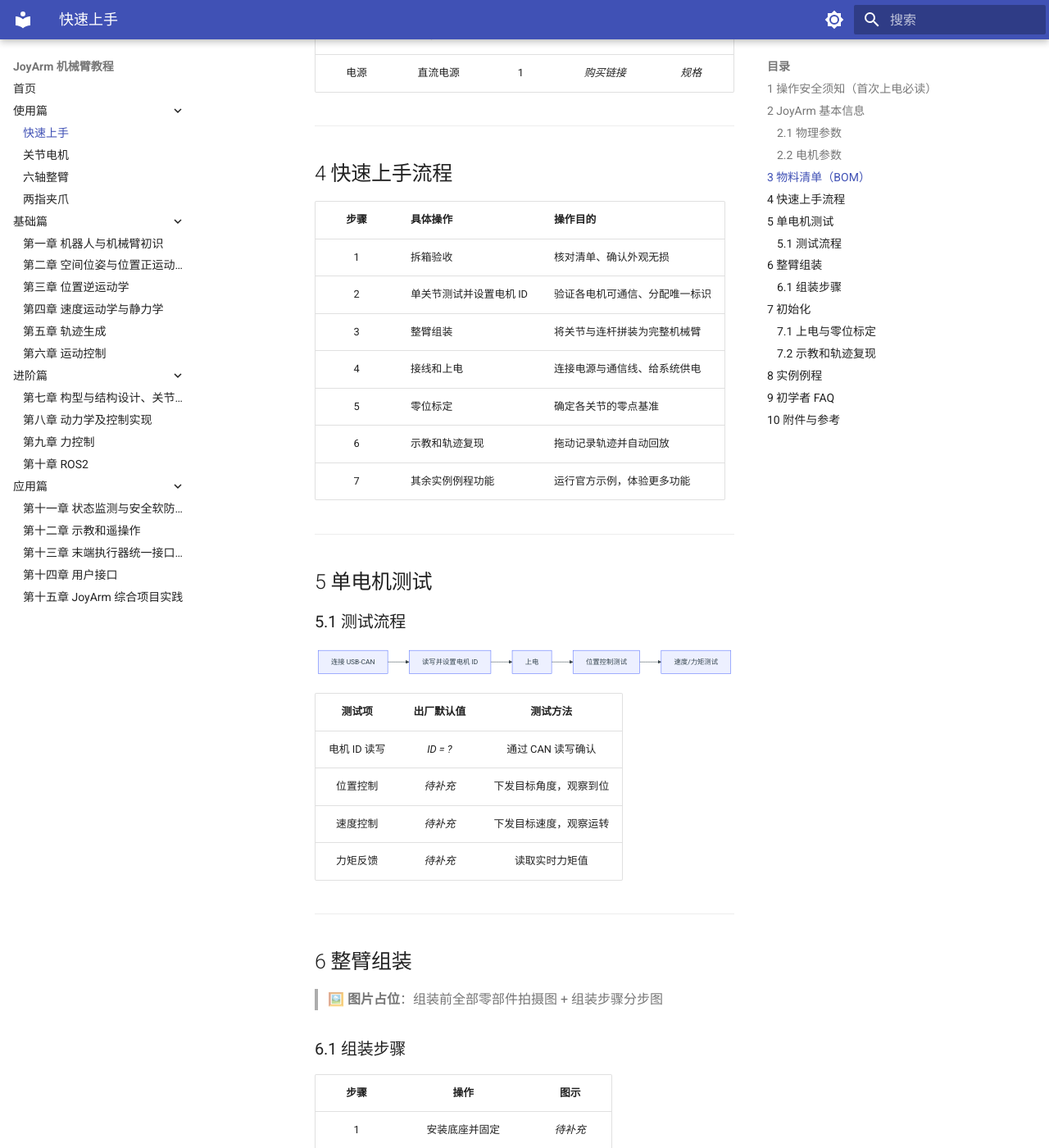
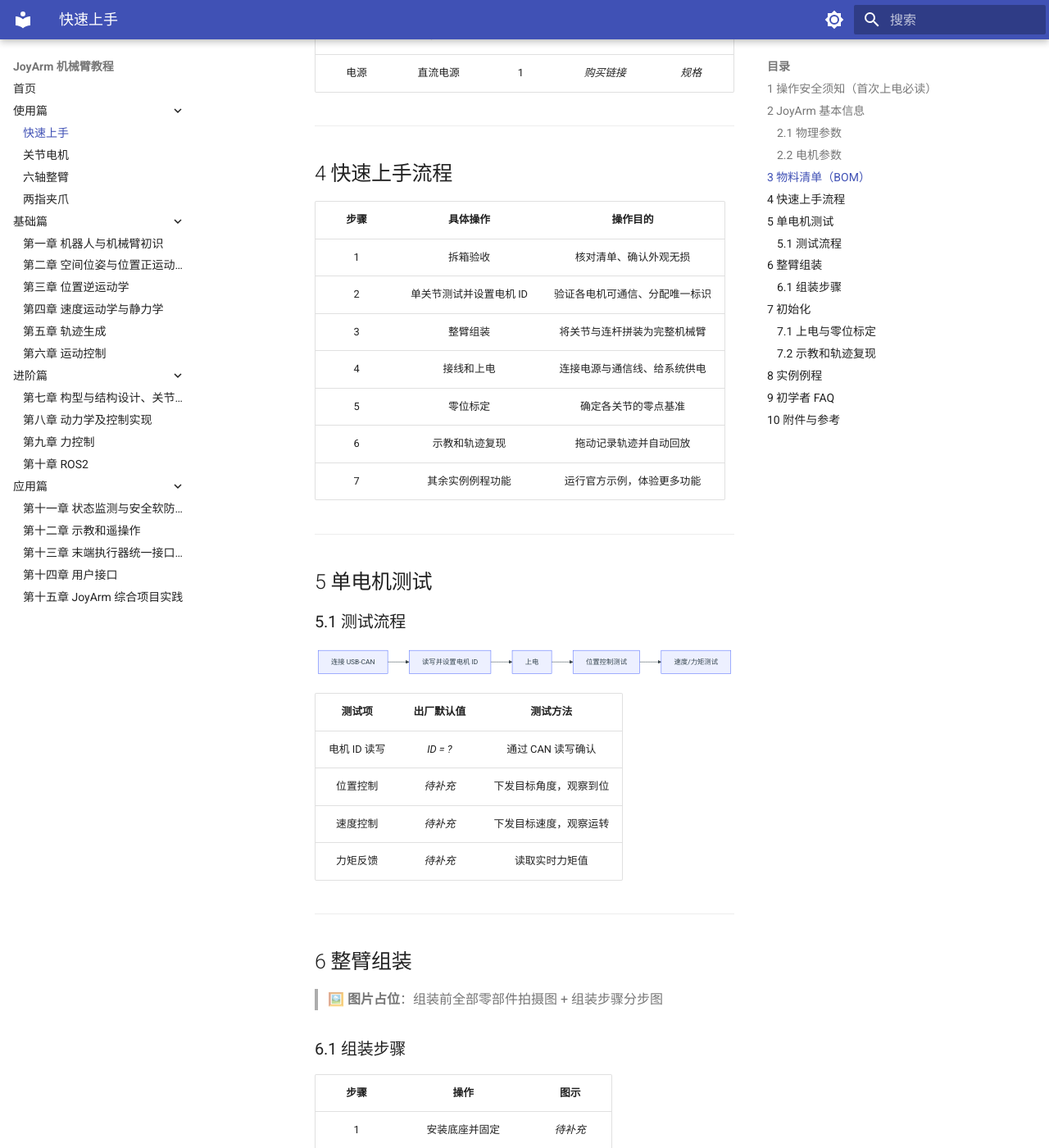
Before and after one commit to joyin-dexhand/joyin_arm_tutorial, an MkDocs documentation site: the page built from docs/chapter1_1.md, in a window 1280 px wide and 1400 px high, scrolled down 2095 px. Shown: the whole window at 82% size. Built offline with MkDocs 1.6.1 and Material for MkDocs 9.7.7, drawn with Linux system fonts in a browser that asks for light colours.

Commit message:
fix(style): 表格居中用!important覆盖mkdocs内联text-align
根因: mkdocs把markdown的:---左对齐符转成td/th内联style=text-align:left,
优先级高于外部CSS导致居中失效。改用!important强制覆盖。

```diff
--- a/docs/stylesheets/extra.css
+++ b/docs/stylesheets/extra.css
@@ -45,9 +45,10 @@
    - 强制所有表格 td/th 居中，无论 markdown 写成什么对齐符(:--- / :---:)
    - 适用 Markdown 表格与 HTML 表格（含合并单元格）
    - 本项目约定：所有表格单元格默认居中
+   - 用 !important 覆盖 mkdocs 由 :--- 生成的内联 text-align:left
    ============================================================ */
 .md-typeset table td,
 .md-typeset table th {
-  text-align: center;
+  text-align: center !important;
   vertical-align: middle;
 }
```
